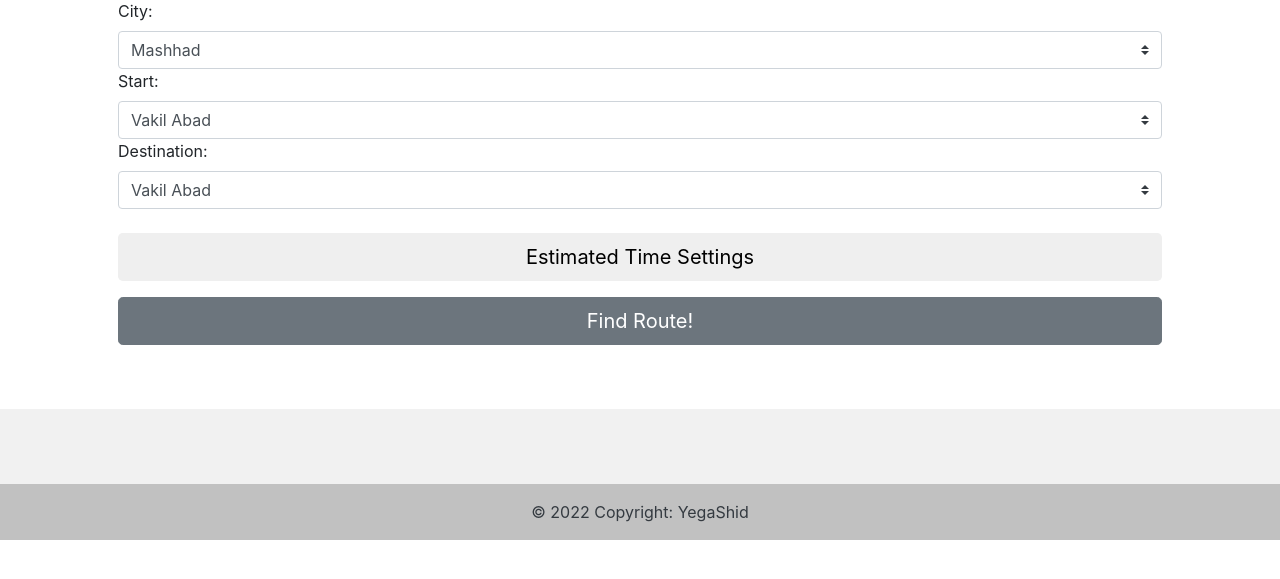
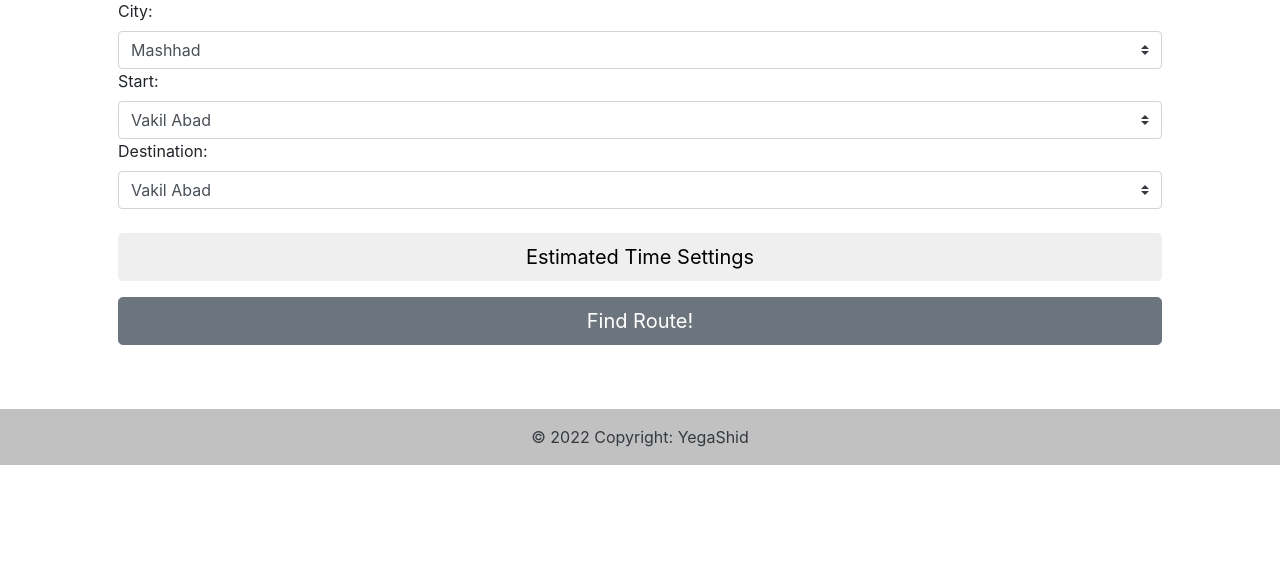
Before and after one commit to f4r6d/MashMetro, a Flask app: page / in a window 1280 px wide. Shown: the part 105-684 px from the top of the page. Run offline with Flask 2, Linux system fonts and the light colour scheme; some libraries are stand-ins or nearby versions.

Commit message:
footer fix

```diff
--- a/templates/base.html
+++ b/templates/base.html
@@ -44,73 +44,10 @@
 
 
     <footer class="text-center text-white" style="background-color: #f1f1f1;">
-      <!-- Grid container -->
-      <div class="container pt-4">
-        <!-- Section: Social media -->
-        <section class="mb-4">
-          <!-- Facebook -->
-          <a
-            class="btn btn-link btn-floating btn-lg text-dark m-1"
-            href="#!"
-            role="button"
-            data-mdb-ripple-color="dark"
-            ><i class="fab fa-facebook-f"></i
-          ></a>
-
-          <!-- Twitter -->
-          <a
-            class="btn btn-link btn-floating btn-lg text-dark m-1"
-            href="#!"
-            role="button"
-            data-mdb-ripple-color="dark"
-            ><i class="fab fa-twitter"></i
-          ></a>
-
-          <!-- Google -->
-          <a
-            class="btn btn-link btn-floating btn-lg text-dark m-1"
-            href="#!"
-            role="button"
-            data-mdb-ripple-color="dark"
-            ><i class="fab fa-google"></i
-          ></a>
-
-          <!-- Instagram -->
-          <a
-            class="btn btn-link btn-floating btn-lg text-dark m-1"
-            href="#!"
-            role="button"
-            data-mdb-ripple-color="dark"
-            ><i class="fab fa-instagram"></i
-          ></a>
-
-          <!-- Linkedin -->
-          <a
-            class="btn btn-link btn-floating btn-lg text-dark m-1"
-            href="https://www.linkedin.com/in/farshidgholizadeh/"
-            role="button"
-            data-mdb-ripple-color="dark"
-            ><i class="fab fa-linkedin"></i
-          ></a>
-          <!-- Github -->
-          <a
-            class="btn btn-link btn-floating btn-lg text-dark m-1"
-            href="https://github.com/f4r6d/"
-            role="button"
-            data-mdb-ripple-color="dark"
-            ><i class="fab fa-github"></i
-          ></a>
-        </section>
-        <!-- Section: Social media -->
-      </div>
-      <!-- Grid container -->
-
-      <!-- Copyright -->
       <div class="text-center text-dark p-3" style="background-color: rgba(0, 0, 0, 0.2);">
         © 2022 Copyright:
         <a class="text-dark" href="https://MashMetro.herokuapp.com/">YegaShid</a>
       </div>
-      <!-- Copyright -->
     </footer>
 </body>
 
--- a/templates/index.html
+++ b/templates/index.html
@@ -1,6 +1,6 @@
 {% extends "base.html" %}
 
-{% block title %}{{ ct|title }} Subway Route Finder!{% endblock %}
+{% block title %}MashMetro; {{ ct|title }} Subway Route Finder!{% endblock %}
 
 {% block main %}
 
--- a/templates/results.html
+++ b/templates/results.html
@@ -1,6 +1,6 @@
 {% extends "base.html" %}
 
-{% block title %}{{ ct|title }} Subway Routes!{% endblock %}
+{% block title %}MashMetro; {{ ct|title }} Subway Routes!{% endblock %}
 
 {% block main %}
 
```
Also changed, not shown: 1 other file.
